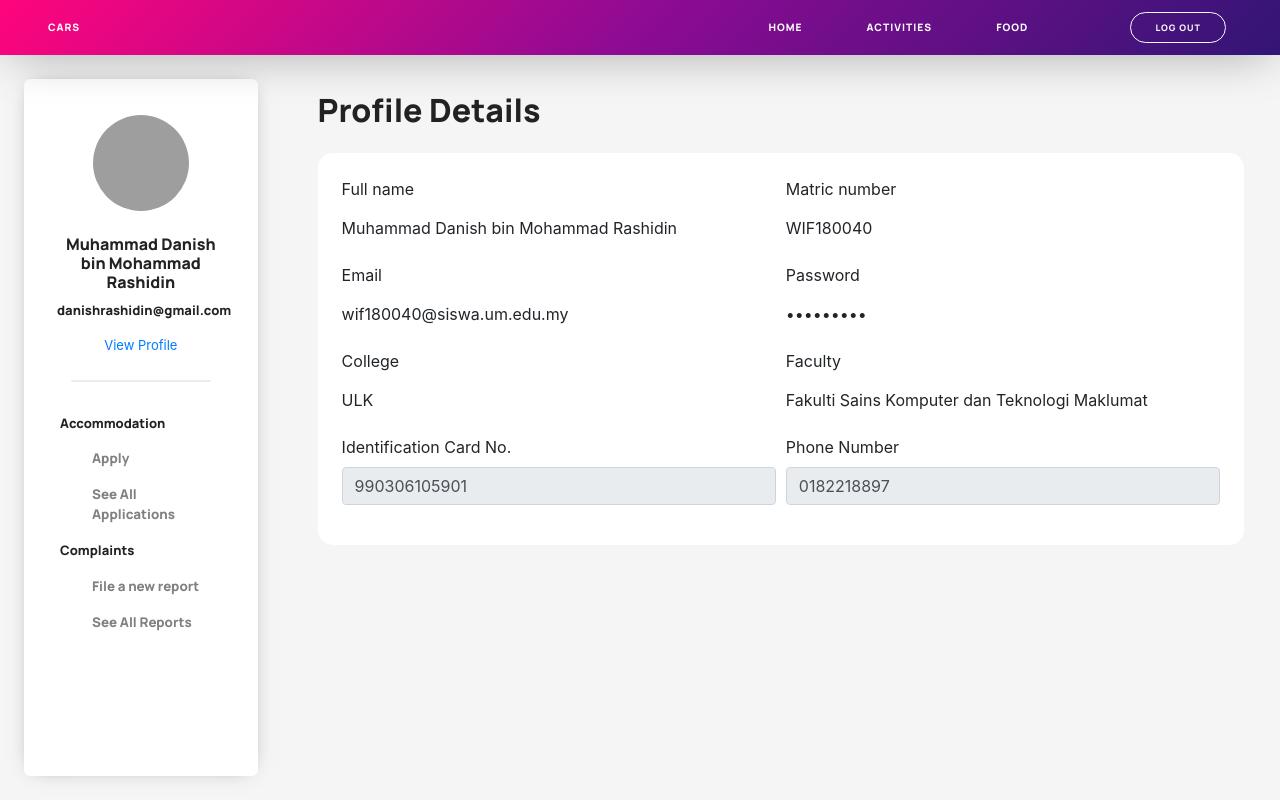
After one commit to danishrashidin/carsgit, a PHP site: page /dashboard.php?page=profile in a window 1280 px wide. The commit adds this page. Run offline with PHP 8.4, Linux system fonts and the light colour scheme; some libraries are stand-ins or nearby versions; grey boxes are pictures that could not be loaded.

Commit message:
dashboard halfway

```diff
--- /dev/null
+++ b/css/dashboard.css
@@ -0,0 +1,177 @@
+html, body{
+    height: 100%;
+    background-color: #f5f5f5;
+    overflow: hidden;
+}
+nav {
+    background: linear-gradient(
+        -225deg,
+        #ff057c 0,
+        #8d0b93 50%,
+        #321575 100%
+      ) !important;
+    padding: 12px 48px 12px;
+    -webkit-box-shadow: 0px 5px 50px -10px rgba(0, 0, 0, 0.4);
+    -moz-box-shadow: 0px 5px 50px -10px rgba(0, 0, 0, 0.4);
+    box-shadow: 0px 5px 50px -10px rgba(0, 0, 0, 0.4);
+}
+
+main {
+    position: fixed;
+    bottom: 0;
+    width: 100%;
+    background-color: #f5f5f5;
+}
+
+.dashboard-container {
+    height: 100%;
+    display: flex;
+    flex-direction: row;
+    justify-content: flex-start;
+}
+
+.left,.middle,.right{
+    height: 100%;
+}
+
+.left {
+    width: 22%;
+    display: flex;
+    flex-direction: row;
+}
+
+.middle {
+    max-width: 78%;
+    display: flex;
+    flex-direction: column;
+    flex-grow: 1;
+}
+
+.profile-links-card {
+    display: flex;
+    flex-direction: column;
+    justify-content: flex-start;
+    align-items: center;
+    width: 80%;
+    height: auto;
+    margin: 24px 24px;
+    background-color: white;
+    border-radius: 6px;
+    flex-grow: 1;
+
+    -webkit-box-shadow: 0px 0px 20px -10px rgba(0,0,0,0.5);
+    -moz-box-shadow: 0px 0px 20px -10px rgba(0,0,0,0.5);
+    box-shadow: 0px 0px 20px -10px rgba(0,0,0,0.5);
+}
+.profile {
+    display: flex;
+    flex-direction: column;
+    justify-content: flex-start;
+    align-items: center;
+    width: 100%;
+    text-align: center;
+    padding: 24px 12px;
+}
+
+.profile-name, .profile-email {
+    font-family: Manrope, sans-serif;
+    color: #222;
+    width: 80%;
+}
+
+.profile-img {
+    width: 96px;
+    height: 96px;
+    object-fit: cover;
+    border-radius: 1000px;
+    overflow: hidden;
+    margin-top: 12px;
+    margin-bottom: 24px;
+}
+
+.profile-name {
+    font-size: medium;
+    font-weight: bold;
+}
+
+.profile-email {
+    font-size: small;
+}
+
+.profile a{
+    font-size: small;
+}
+
+.links {
+    display: flex;
+    flex-direction: column;
+    justify-content: flex-start;
+    width: 100%;
+    padding: 24px 36px;
+
+}
+
+.link-header {
+    font-size: small;
+    text-align: left;
+    font-family: Manrope, sans-serif;
+    color: #222;
+    margin-top: 0.5rem !important;
+    margin-bottom: 0.5rem !important;
+}
+
+.fragment-container {
+    margin: 24px;
+    padding: 12px 12px 0px;
+    flex-grow: 1;
+    display: flex;
+    flex-direction: column;
+}
+
+.fragment-title-container {
+    display: flex;
+    flex-direction: row;
+    justify-content: left;
+}
+
+.fragment-title {
+    color: #222;
+    font-family: Manrope, sans-serif;
+}
+
+.embed-container {
+    margin-top: 16px;
+    padding: 24px;
+    background-color: white;
+    border-radius: 15px;
+}
+
+.profile-detail-wrap {
+    padding: 20px;
+    border: 2px solid grey;
+    border-radius: 5px;
+    width: 40%;
+}
+
+.profile-detail-wrap p{
+    font-size: medium;
+    margin: 0px;
+    word-wrap: break-word;
+}
+
+.profile-attr {
+    color: grey;
+    margin-bottom: 12px !important;
+}
+
+.profile-value {
+    color: #222;
+}
+
+/* Overrides */
+.dashboard-container .nav-link {
+    padding-left: 2rem !important;
+    font-size: smaller;
+    font-family: Manrope, sans-serif;
+    color: grey;
+}
--- /dev/null
+++ b/css/profile.css
@@ -0,0 +1,13 @@
+.profile-input-box {
+    width: 80%;
+    margin: 10px;
+    height: 50px;
+    font-size: 1em;
+    font-weight: bold;
+    outline: none;
+    background: rgba(238, 238, 238);
+    border: none;
+    border-radius: 7px;
+    padding: 25px 15px 10px 16px;
+    transition: background 0.2s ease-in-out;
+  }
--- a/css/styles.css
+++ b/css/styles.css
@@ -34,6 +34,9 @@ nav li {
 }
 .nav-container {
   height: auto;
+  display: flex;
+  justify-content: space-between;
+  align-items: center;
 }
 .nav-btn {
   color: #fff;
@@ -63,6 +66,23 @@ nav li {
   letter-spacing: 1px;
   margin-top: 64px;
   margin-bottom: 96px;
+}
+
+.separator {
+  width: 60%;
+  height: 2px;
+  border-radius: 100px;
+  background-color: grey;
+  opacity: 0.15;
+}
+
+.separator-100 {
+  width: 100%;
+  height: 2px;
+  border-radius: 100px;
+  background-color: grey;
+  opacity: 0.15;
+  margin: 12px 0;
 }
 
 footer {
--- /dev/null
+++ b/dashboard.php
@@ -0,0 +1,151 @@
+<!DOCTYPE html>
+<html>
+  <head>
+    <title>
+      Profile Dashboard - CARS UMs
+    </title>
+
+    <!-- Required meta tags -->
+    <meta charset="utf-8" />
+    <meta
+      name="viewport"
+      content="width=device-width, initial-scale=1, shrink-to-fit=no"
+    />
+
+    <!-- Bootstrap CSS -->
+    <link
+      rel="stylesheet"
+      href="https://stackpath.bootstrapcdn.com/bootstrap/4.4.1/css/bootstrap.min.css"
+      integrity="sha384-Vkoo8x4CGsO3+Hhxv8T/Q5PaXtkKtu6ug5TOeNV6gBiFeWPGFN9MuhOf23Q9Ifjh"
+      crossorigin="anonymous"
+    />
+    <link rel="stylesheet" type="text/css" href="css/styles.css" />
+    <link
+      rel="stylesheet"
+      href="https://cdnjs.cloudflare.com/ajax/libs/animate.css/4.0.0/animate.min.css"
+    />
+    <link
+      rel="stylesheet"
+      href="https://unpkg.com/tippy.js@6/animations/scale.css"
+    />
+    <link rel="stylesheet" type="text/css" href="css/dashboard.css"/>
+
+    <!-- Fonting -->
+    <link
+      href="https://fonts.googleapis.com/css2?family=Manrope:wght@800&display=swap"
+      rel="stylesheet"
+    />
+    <link
+      href="https://fonts.googleapis.com/css2?family=Roboto:wght@300;400&display=swap"
+      rel="stylesheet"
+    />
+    <link href="https://fonts.googleapis.com/css2?family=Lato:wght@700&display=swap" rel="stylesheet">
+  </head>
+  <body>
+
+    <!-- Navigation bar -->
+    <nav class="navbar-expand-lg transitive" id="navbar">
+      <!-- Nav Container -->
+      <div class="nav-container transitive" id="nav-container">
+        <!-- Home brand -->
+        <a class="" href="index.html" style="float: left; padding: 0;">
+          CARS
+        </a>
+
+        <!-- Menus -->
+        <div class="menu" id="navbarSupportedContent">
+          <ul class="navbar-nav">
+            <li class="nav-item active px-4">
+              <a class="nav-link" href="index.html">HOME</a>
+            </li>
+            <li class="nav-item px-4">
+              <a class="nav-link" href="activity.html">ACTIVITIES</a>
+            </li>
+            <li class="nav-item px-4" style="margin-right: 64px;">
+              <a class="nav-link" href="food.html">FOOD</a>
+            </li>
+            <li class="nav-item px-4" style="display: none;">
+              <a class="nav-link" href="application.html">ACCOMMODATION</a>
+            </li>
+            <li class="nav-item px-4" style="margin-right: 64px; display: none;">
+              <a class="nav-link" href="report.html">REPORT</a>
+            </li>
+
+            <!-- two buttons -->
+            <li class="nav-item">
+              <button
+                type="button"
+                id="button-log-in"
+                class="btn btn-outline-light nav-btn px-4 py-2"
+              >
+                LOG OUT
+              </button>
+            </li>
+          </ul>
+        </div>
+      </div>
+    </nav>
+
+    <main>
+      <div class="dashboard-container">
+        <div class="left">
+          <div class="profile-links-card">
+            <div class="profile">
+              <img class="profile-img" alt="" src="assets/profile-img.jpg">
+              <h6 class="profile-name">Muhammad Danish bin Mohammad Rashidin</h6>
+              <p class="profile-email">danishrashidin@gmail.com</p>
+              <a class="view-profile" href="dashboard.php?page=profile">View Profile</a>
+            </div>
+            <div class="separator"></div>
+            <div class="links">
+              <p class="link-header">Accommodation</p>
+              <ul class="nav flex-column">
+                <li class="nav-item">
+                  <a class="nav-link" href="dashboard.php?page=accommodation_apply">Apply</a>
+                </li>
+                <li class="nav-item">
+                  <a class="nav-link" href="dashboard.php?page=accommodation_all">See All Applications</a>
+                </li>
+              </ul>
+              <p class="link-header">Complaints</p>
+              <ul class="nav flex-column">
+                <li class="nav-item">
+                  <a class="nav-link" href="dashboard.php?page=report_apply">File a new report</a>
+                </li>
+                <li class="nav-item">
+                  <a class="nav-link" href="dashboard.php?page=report_all">See All Reports</a>
+                </li>
+              </ul>
+            </div>
+          </div>
+        </div>
+        <div class="middle">
+          <div class="fragment-container">
+            <div class="fragment-title-container">
+              <h2 class="fragment-title">Profile Details</h2>
+            </div>
+            <div class="embed-container">
+              <?php
+              if(isset($_GET['page'])){
+                $page = $_GET['page'];
+                $display = $page.'.php';
+                if(file_exists($display)){
+                  include($display);
+                } else {
+                  echo $display." does not exist";
+                }
+              } else {
+                echo "No page binded";
+              }
+
+              ?>
+            </div>
+          </div>
+
+        </div>
+      </div>
+    </main>
+  </body>
+
+  <script type="text/javascript" src="js/dashboard.js"></script>
+</html>
--- /dev/null
+++ b/js/dashboard.js
@@ -0,0 +1,4 @@
+// Set main margin
+var main = document.querySelector("main");
+var navbar = document.getElementById("navbar");
+main.style.top = navbar.offsetHeight + "px";
--- /dev/null
+++ b/profile.php
@@ -0,0 +1,73 @@
+<!DOCTYPE html>
+<html>
+
+<head>
+    <link rel="stylesheet" type="text/css" href="css/profile.css" />
+    <link rel="stylesheet" href="https://stackpath.bootstrapcdn.com/bootstrap/4.5.0/css/bootstrap.min.css"
+        integrity="sha384-9aIt2nRpC12Uk9gS9baDl411NQApFmC26EwAOH8WgZl5MYYxFfc+NcPb1dKGj7Sk" crossorigin="anonymous" />
+</head>
+
+<body>
+    <form class="needs-validation" novalidate>
+        <div class="form-row">
+            <div class="col form-group">
+                <label for="fname">Full name</label>
+                <input readonly type="text" class="form-control-plaintext" id="fname" name="fname" value="Muhammad Danish bin Mohammad Rashidin">
+            </div>
+
+            <div class="col form-group">
+                <label for="matrics">Matric number</label>
+                <input readonly type="text" class="form-control-plaintext" id="matrics" name="matrics" value="WIF180040">
+            </div>
+
+        </div>
+        <div class="form-row">
+            <div class="col form-group">
+                <label for="email">Email</label>
+                <input readonly type="email" class="form-control-plaintext" id="email" name="email" value="wif180040@siswa.um.edu.my">
+            </div>
+
+            <div class="col form-group">
+                <label for="password">Password</label>
+                <input readonly type="password" class="form-control-plaintext" id="password" name="passw" value="danish123">
+            </div>
+
+        </div>
+        <div class="form-row">
+            <div class="col form-group">
+                <label for="college">College</label>
+                <input readonly type="text" class="form-control-plaintext" id="college" name="college" value="ULK">
+            </div>
+
+            <div class="col form-group">
+                <label for="faculty">Faculty</label>
+                <input readonly type="text" class="form-control-plaintext" id="faculty" name="faculty" value="Fakulti Sains Komputer dan Teknologi Maklumat">
+            </div>
+
+        </div>
+        <div class="form-row">
+            <div class="col form-group">
+                <label for="ic">Identification Card No.</label>
+                <input readonly type="text" class="form-control" id="ic" name="ic" value="990306105901">
+            </div>
+
+            <div class="col form-group">
+                <label for="phone">Phone Number</label>
+                <input readonly type="tel" class="form-control" id="phone" name="phone" value="0182218897">
+            </div>
+
+        </div>
+    </form>
+
+    <script src="https://code.jquery.com/jquery-3.5.1.slim.min.js"
+        integrity="sha384-DfXdz2htPH0lsSSs5nCTpuj/zy4C+OGpamoFVy38MVBnE+IbbVYUew+OrCXaRkfj"
+        crossorigin="anonymous"></script>
+    <script src="https://cdn.jsdelivr.net/npm/popper.js@1.16.0/dist/umd/popper.min.js"
+        integrity="sha384-Q6E9RHvbIyZFJoft+2mJbHaEWldlvI9IOYy5n3zV9zzTtmI3UksdQRVvoxMfooAo"
+        crossorigin="anonymous"></script>
+    <script src="https://stackpath.bootstrapcdn.com/bootstrap/4.5.0/js/bootstrap.min.js"
+        integrity="sha384-OgVRvuATP1z7JjHLkuOU7Xw704+h835Lr+6QL9UvYjZE3Ipu6Tp75j7Bh/kR0JKI"
+        crossorigin="anonymous"></script>
+</body>
+
+</html>
```
Also changed, not shown: 1 other file.
